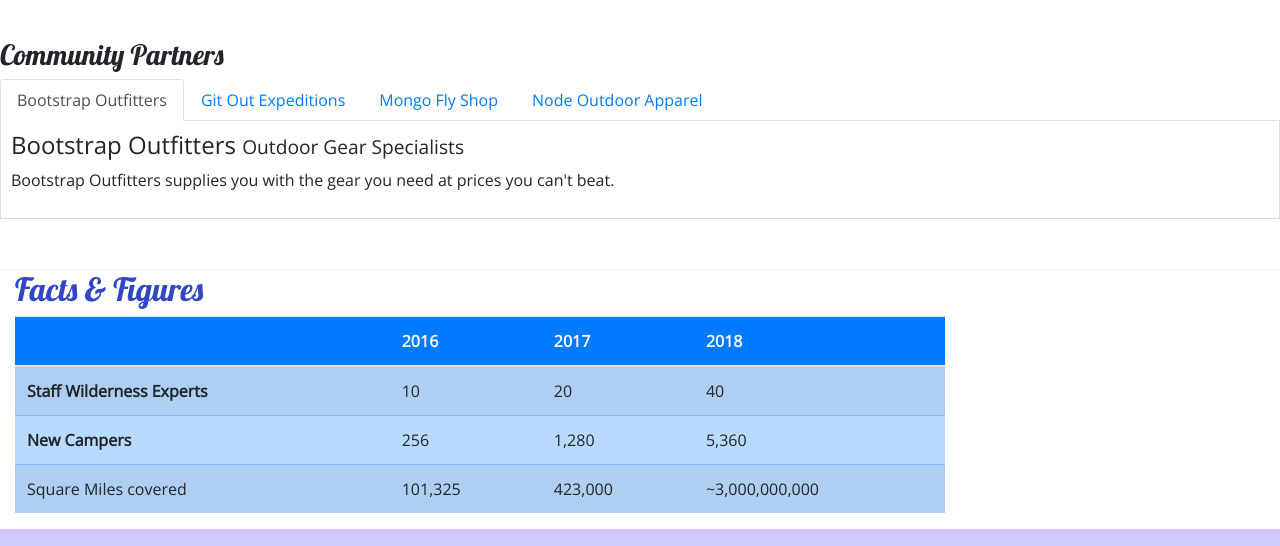
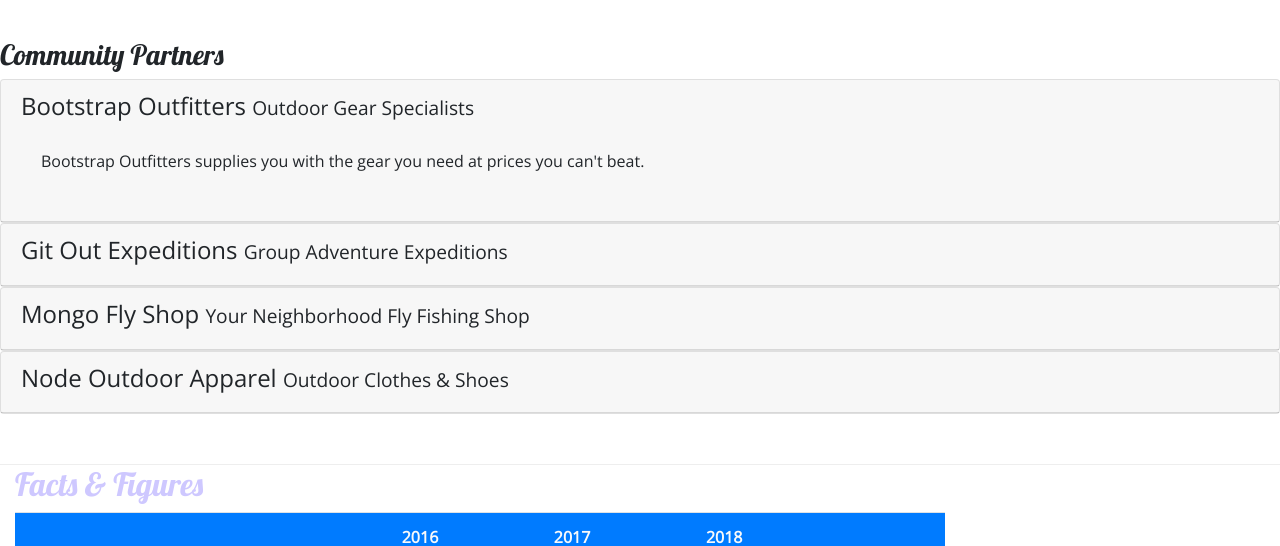
Before and after one commit to doncru/bootstrapassignment, a website: page aboutus.html in a window 1280 px wide. Shown: the part 1067-1613 px from the top of the page. Drawn offline with nearby package versions, Linux system fonts and the light colour scheme.

Commit message:
Accordion

```diff
--- a/CSS/styles.css
+++ b/CSS/styles.css
@@ -7,7 +7,7 @@
 }
 
 h2 {
-    color: #3046C5;
+    color: #CEC8FF;
 }
 
 header h2 {
@@ -36,8 +36,7 @@
     background-color: #901CAD;
 }
 
-.tab-content {
-    border: 1px solid #DDD;
-    border-top: none;
-    padding: 10px;
-}
+a, a:hover {
+    color: inherit;
+    text-decoration: none;
+  }
--- a/aboutus.html
+++ b/aboutus.html
@@ -101,28 +101,62 @@
         <div class="row row-content">
             <div class="col">
                 <h3>Community Partners</h3>
-                <ul class="nav nav-tabs">
-                    <li class="nav-item"><a class="nav-link active" href="#bootstrap" role="tab" data-toggle="tab">Bootstrap Outfitters</a></li>
-                    <li class="nav-item"><a class="nav-link" href="#git" role="tab" data-toggle="tab">Git Out Expeditions</a></li>
-                    <li class="nav-item"><a class="nav-link" href="#mongo" role="tab" data-toggle="tab">Mongo Fly Shop</a></li>
-                    <li class="nav-item"><a class="nav-link" href="#node" role="tab" data-toggle="tab">Node Outdoor Apparel</a></li>
-                </ul>
-                <div class="tab-content">
-                    <div role="tabpanel" class="tab-pane fade show active" id="bootstrap">
-                        <h4>Bootstrap Outfitters <small>Outdoor Gear Specialists</small></h4>
-                        <p class="d-none d-sm-block">Bootstrap Outfitters supplies you with the gear you need at prices you can't beat.</p>
+                <div id="accordion">
+                    <div class="card">
+                        <div role="tab" class="card-header">
+                            <h4>
+                                <a data-toggle="collapse" data-target="#bootstrap">
+                                    Bootstrap Outfitters <small>Outdoor Gear Specialists</small>
+                                </a>
+                            </h4>
+                            <div class="collapse show" id="bootstrap" data-parent="#accordion">
+                                <div class="card-body">
+                                    <p class="d-none d-sm-block">Bootstrap Outfitters supplies you with the gear you need at prices you can't beat.</p>
+                                </div>
+                            </div>
+                        </div>
                     </div>
-                    <div role="tabpanel" class="tab-pane fade" id="git">
-                        <h4>Git Out Expeditions <small>Group Adventure Expeditions</small></h4>
-                        <p class="d-none d-sm-block">Join Git Out Expeditions to explore new horizons with a group of other adventurers!</p>
+                    <div class="card">
+                        <div role="tab" class="card-header">
+                            <h4>
+                                <a class="collapsed" data-toggle="collapse" data-target="#git">
+                                    Git Out Expeditions <small>Group Adventure Expeditions</small>
+                                </a>
+                            </h4>
+                            <div class="collapse" id="git" data-parent="#accordion">
+                                <div class="card-body">
+                                    <p class="d-none d-sm-block">Join Git Out Expeditions to explore new horizons with a group of other adventurers!</p>
+                                </div>
+                            </div>
+                        </div>
                     </div>
-                    <div role="tabpanel" class="tab-pane fade" id="mongo">
-                        <h4>Mongo Fly Shop <small>Your Neighborhood Fly Fishing Shop</small></h4>
-                        <p class="d-none d-sm-block">Need a new fishing pole, a tacklebox, or flies of all kinds? Stop by Mongo Fly Shop.</p>
+                    <div class="card">
+                        <div role="tab" class="card-header">
+                            <h4>
+                                <a class="collapsed" data-toggle="collapse" data-target="#mongo">
+                                    Mongo Fly Shop <small>Your Neighborhood Fly Fishing Shop</small>
+                                </a>
+                            </h4>
+                            <div class="collapse" id="mongo" data-parent="#accordion">
+                                <div class="card-body">
+                                    <p class="d-none d-sm-block">Need a new fishing pole, a tacklebox, or flies of all kinds? Stop by Mongo Fly Shop.</p>
+                                </div>
+                            </div>
+                        </div>
                     </div>
-                    <div role="tabpanel" class="tab-pane fade" id="node">
-                        <h4>Node Outdoor Apparel <small>Outdoor Clothes & Shoes</small></h4>
-                        <p class="d-none d-sm-block">From polar fleeces to swimsuits, hiking boots to waders, a visit to Node will be sure to get you covered.</p>
+                    <div class="card">
+                        <div role="tab" class="card-header">
+                            <h4>
+                                <a class="collapsed" data-toggle="collapse" data-target="#node">
+                                    Node Outdoor Apparel <small>Outdoor Clothes & Shoes</small>
+                                </a>
+                            </h4>
+                            <div class="collapse" id="node" data-parent="#accordion">
+                                <div class="card-body">
+                                    <p class="d-none d-sm-block">From polar fleeces to swimsuits, hiking boots to waders, a visit to Node will be sure to get you covered.</p>
+                                </div>
+                            </div>
+                        </div>
                     </div>
                 </div>
             </div>
@@ -162,8 +196,8 @@
                         </tr>
                     </tbody>
                 </table>
-
             </div>
+        </div>
     </div>
 
     <footer class="site-footer">
```
